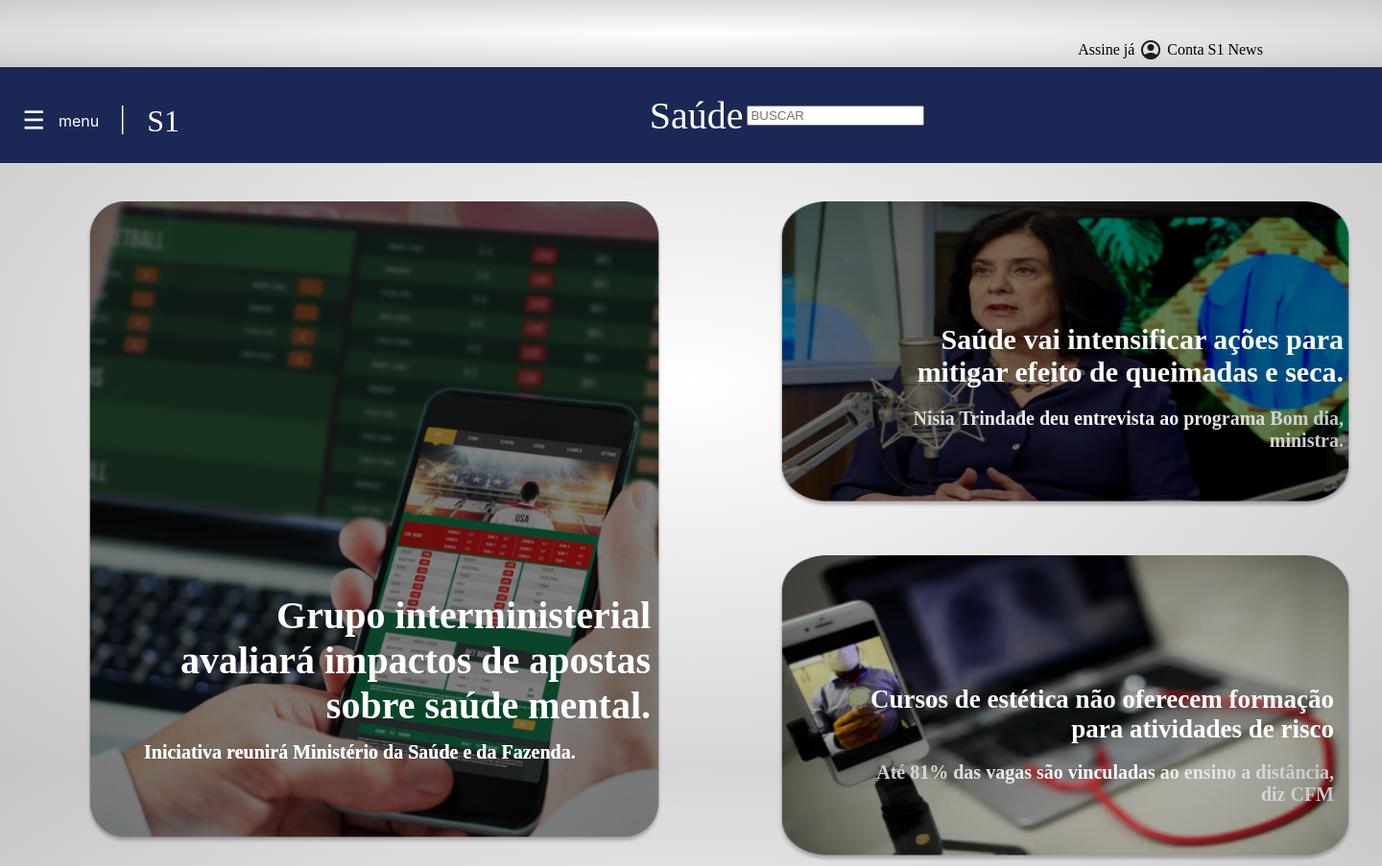
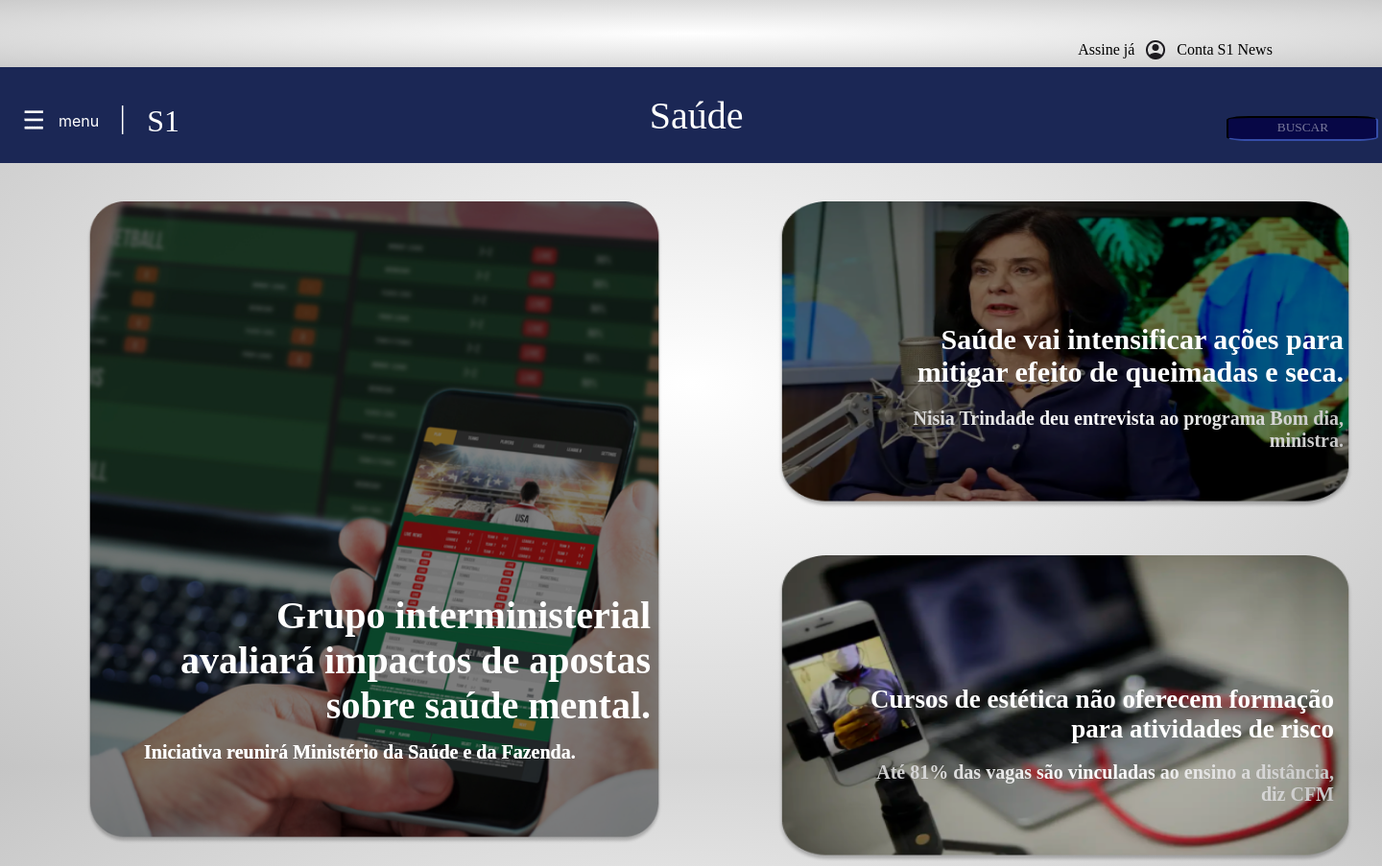
Before and after one commit to waldyr06/S1-news, a Flask app: page / in a window 1440 px wide. Shown: the whole page at 96% size. Run offline with Flask 3, Linux system fonts and the light colour scheme; some libraries are stand-ins or nearby versions; some web fonts are replaced.

Commit message:
Alterações no css e na página de saúde

```diff
--- a/app/static/css/style3.css
+++ b/app/static/css/style3.css
@@ -13,13 +13,35 @@ header{
     height: 70px;
     width: auto;
 }
+.search{
 
+    width: 150px;
+    height: 20px;
+    position: absolute;
+    background-color: rgb(7, 7, 70);
+    margin-left: 35%;
+    margin-top: 10px;
+    color: rgba(255, 255, 255, 0.764);
+    border-color: #1B2755;
+    border-radius: 15%;
+    font-family: Arial Narrow;
+
+}
+
+
+::placeholder{
+    font-family:  Times New Roman;
+    height: 20px;
+    color: rgba(255, 255, 255, 0.459);
+    text-align: center;
+    visibility: 70%;
+    }
 .Assineja{
     margin-left: 78%;
     margin-top: 0.6%;
     display: flex;
     align-items: center;
-
+    gap: 5px;
 }
 
 .account_circle{
@@ -166,7 +188,7 @@ body{
 
 .title3 h2 {
     font-size: 20px;
-    font-weight: 800px;
+    font-weight: 700px;
 
 }
 
--- a/app/templates/teladesaude.html
+++ b/app/templates/teladesaude.html
@@ -16,7 +16,7 @@
             <label>Assine já
                 <div class="account_circle">
                     <img src="/static/images/account_circle.png">
-                </div> Conta S1 News</label>
+                </div>Conta S1 News</label>
         </p>
     </div>
 </header>
```
